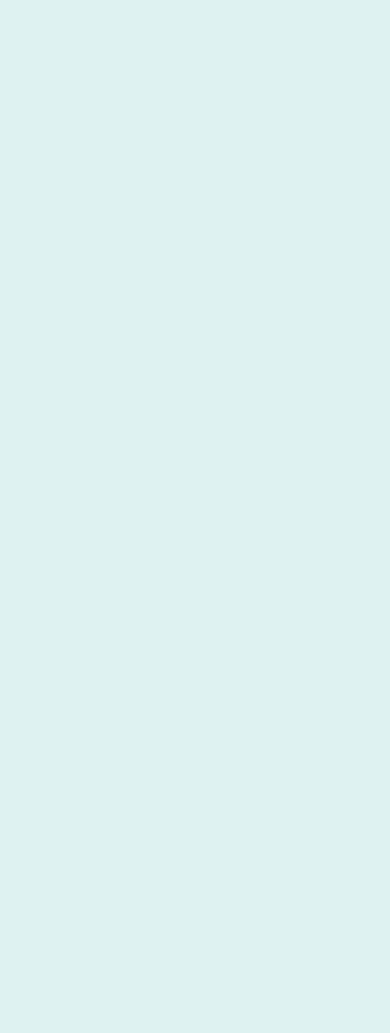
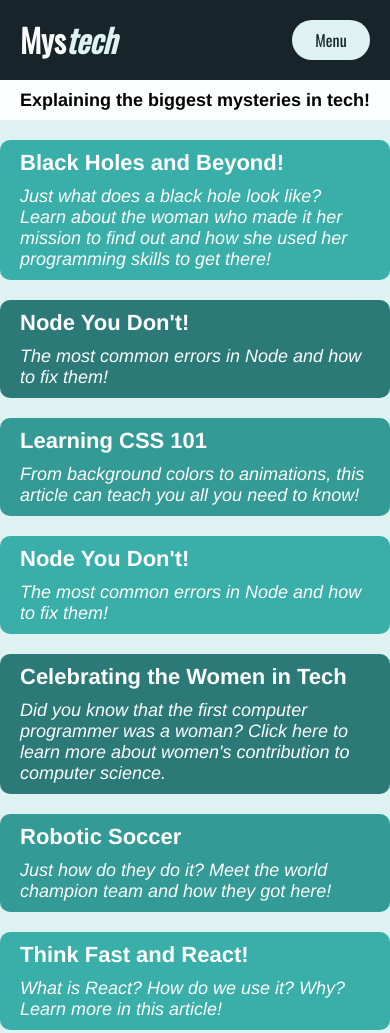
Before and after one commit to dhagandev/ResponsiveDesign, a plain HTML site: page index.html in a window 390 px wide. Shown: the top 1033 px of the page. Before the commit the page ends 844 px from the top, so only its background shows below. Drawn offline with nearby package versions, Linux system fonts and the light colour scheme.

Commit message:
Responsive design implemented

```diff
--- a/css/styles.css
+++ b/css/styles.css
@@ -8,3 +8,105 @@ body {
 
   background: #DEF2F1;
 }
+
+h1 {
+	float: left;
+	margin: 20px;
+	font-weight: bold;
+	line-height: 40px;
+}
+
+.menu-btn {
+	float: right;
+	width: 20%;
+	background: #DEF2F1;
+	color: #17252A;
+	text-align: center;
+	line-height: 40px;
+	height: 40px;
+	border-radius: 50px;
+	margin: 20px;
+}
+
+.logo-bar {
+ 	font-family: 'Oswald', sans-serif;
+	background: #17252A;
+	color: #FEFFFF;
+	width: 100%;
+	height: 80px;
+}
+
+span {
+	color: #DEF2F1;
+	font-weight: bold;
+	font-style: italic;
+}
+
+.descrip {
+	width: 100%;
+	background: #FEFFFF;
+	height: 40px;
+	align-items: center;
+	text-align: center;
+	line-height: 40px;
+	margin-bottom: 10px;
+	font-size: 18px;
+	font-weight: bold;
+}
+
+.clearfix:after {
+	visibility: hidden;
+	display: block;
+	font-size: 0;
+	content: " ";
+	clear: both;
+	height: 0;
+}
+
+.articles {
+	display: grid;
+	grid-template-columns: 1fr;
+}
+
+.info-block {
+	margin: 10px 0;
+	color: #FEFFFF;
+	border-radius: 10px;
+}
+
+.art-title, .art-des {
+	margin: 10px 20px;
+}
+
+.art-title {
+	font-size: 22px;
+	font-weight: bold;
+}
+
+.art-des {
+	font-size: 18px;
+	font-style: italic;
+	text-overflow: ellipsis;
+}
+
+.c1 {
+	background: #3AAFA9;
+}
+
+.c2 {
+	background: #2B7A78;
+}
+
+.c3 {
+	background: #349A95;
+}
+
+@media screen and (min-width: 768px) {
+	.articles {
+		grid-template-columns: 50% 50%;
+	}
+
+	.info-block {
+		margin: 10px;
+	}
+}
--- a/index.html
+++ b/index.html
@@ -3,11 +3,18 @@
   <head>
     <meta charset="UTF-8">
     <meta name="viewport" content="width=device-width">
-    <script defer src="js/main.js"></script>
-		<link href="css/styles.css" rel="stylesheet" type="text/css">
+    <script defer src="js/main.js"></script>    <link href="https://fonts.googleapis.com/css?family=Oswald" rel="stylesheet">
+	<link href="css/styles.css" rel="stylesheet" type="text/css">
     <title>Mystech</title>
   </head>
   <body>
-
+  	<header class = "logo-bar clearfix">
+  		<h1>Mys<span>tech</span></h1>
+  		<div class = "btn menu-btn">Menu</div>
+  	</header>
+  	<header class = "descrip">
+  		Explaining the biggest mysteries in tech!
+  	</header>
+  	<article class="articles"></article>
   </body>
 </html>
--- a/js/main.js
+++ b/js/main.js
@@ -0,0 +1,49 @@
+const numArticles = 8;
+
+const fakeArticleInfo = [
+	["Learning CSS 101", "From background colors to animations, this article can teach you all you need to know!"],
+	["Robotic Soccer", "Just how do they do it? Meet the world champion team and how they got here!"],
+	["Black Holes and Beyond!", "Just what does a black hole look like? Learn about the woman who made it her mission to find out and how she used her programming skills to get there!"],
+	["Think Fast and React!", "What is React? How do we use it? Why? Learn more in this article!"],
+	["All You Need is JavaScript", "Everything there is to know about JavaScript, from where it is used to all it's quirks. Think you know everything? Think again!"],
+	["Biggest Tech CEOs", "How does someone get to be the head of a big tech company? Learn more about the journey these CEOs took and what you can do to succeed."],
+	["Celebrating the Women in Tech", "Did you know that the first computer programmer was a woman? Click here to learn more about women's contribution to computer science."],
+	["Node You Don't!", "The most common errors in Node and how to fix them!"],
+];
+
+function createArticles() {
+	let articlesWrapper = document.querySelector(".articles");
+
+	for (let i = 0; i < numArticles; i++) {
+		let article = document.createElement("div");
+		article.classList.add("info-block");
+		article.setAttribute("position", i);
+
+		if (i % 3 === 0) {
+			article.classList.add("c1");
+		}
+		else if (i % 3 === 1) {
+			article.classList.add("c2");
+		}
+		else {
+			article.classList.add("c3");
+		}
+
+		let max = fakeArticleInfo.length;
+		rand = Math.floor(Math.random() * Math.floor(max));
+
+		let title = document.createElement("div");
+		let description = document.createElement("div");
+		title.classList.add("art-title");
+		title.innerHTML = fakeArticleInfo[rand][0];
+		description.classList.add("art-des");
+		description.innerHTML = fakeArticleInfo[rand][1];
+
+		article.appendChild(title);
+		article.appendChild(description);
+
+		articlesWrapper.appendChild(article);
+	}
+}
+
+createArticles();
```
